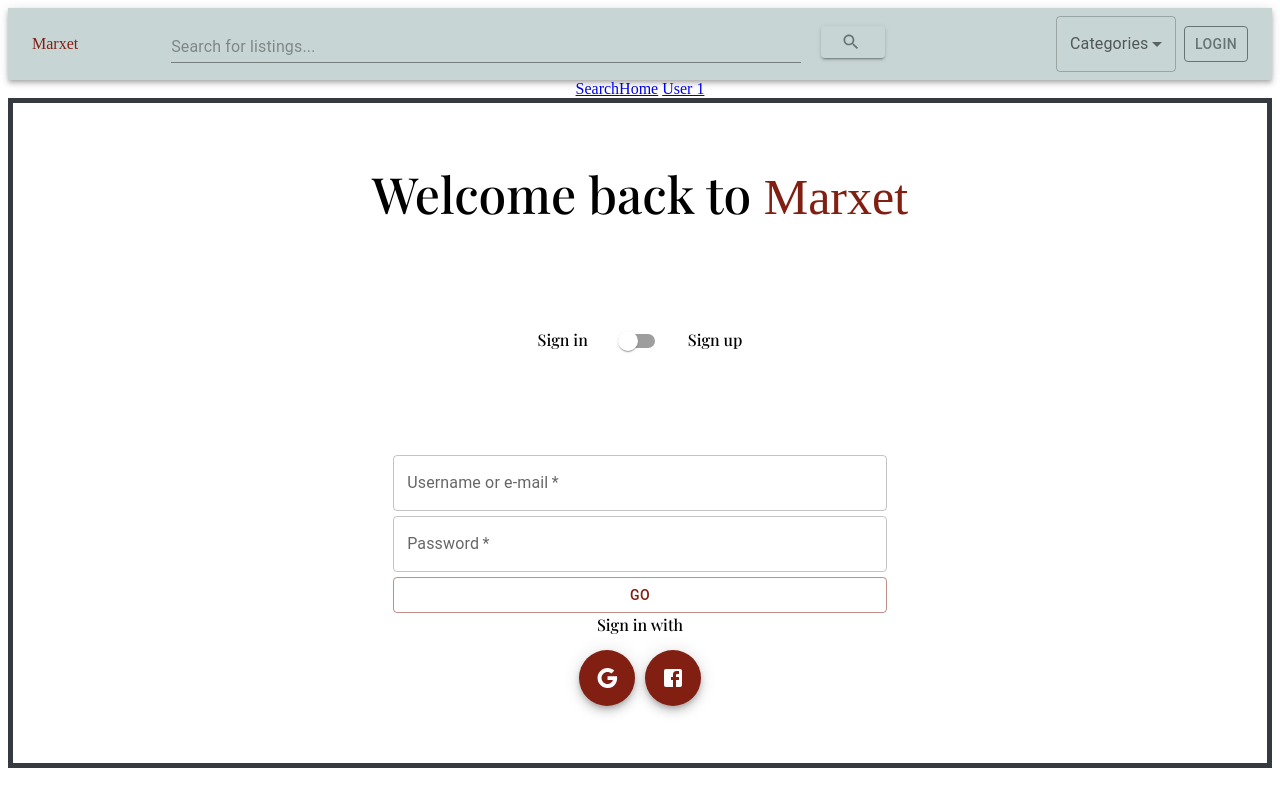
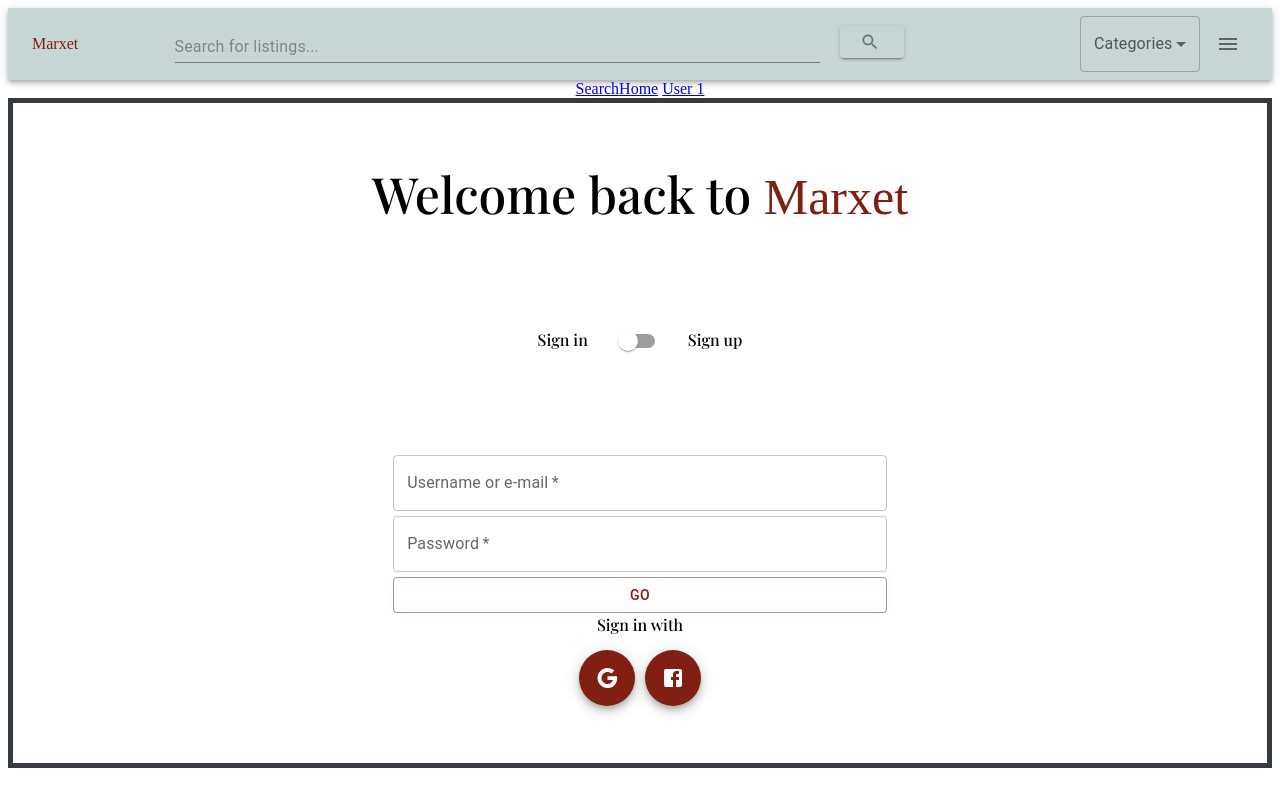
Before and after one commit to roman-marxists/marxet, a Next.js app: page /login in a window 1280 px wide. Built offline with nearby package versions, Linux system fonts and the light colour scheme; a web font is replaced by a local one.

Commit message:
Adds HeaderMenu to Header bar

```diff
--- a/components/Header.js
+++ b/components/Header.js
@@ -11,6 +11,7 @@
 import Link from "next/link";
 import Search from "./SearchBar";
 import Dropdown from "./Dropdown";
+import HeaderMenu from "./HeaderMenu";
 
 const Header = () => {
   return (
@@ -31,11 +32,12 @@
           </div>
           <Search />
           <Dropdown />
-          <Link href="/login">
+          {/* <Link href="/login">
             <Button color="inherit" variant="outlined">
               Login
             </Button>
-          </Link>
+          </Link> */}
+          <HeaderMenu />
         </Toolbar>
       </AppBar>
     </Box>
```
